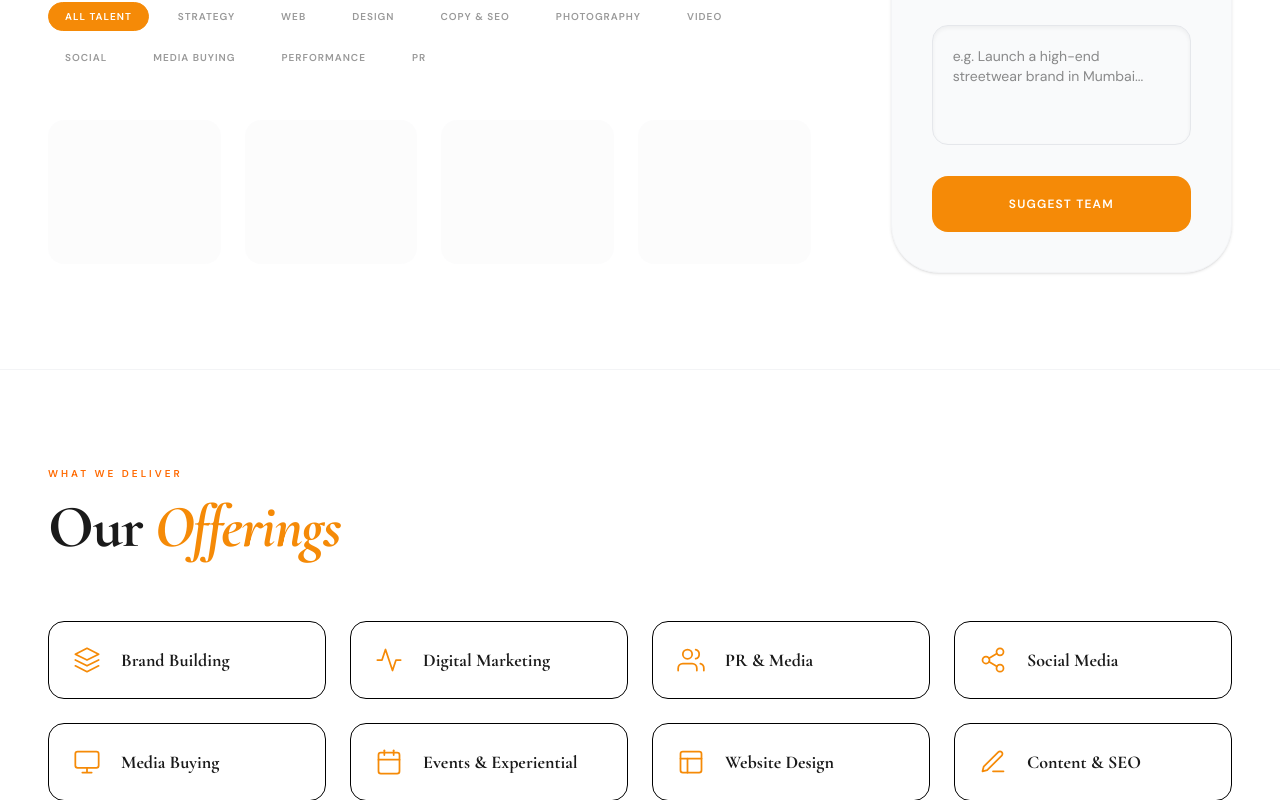
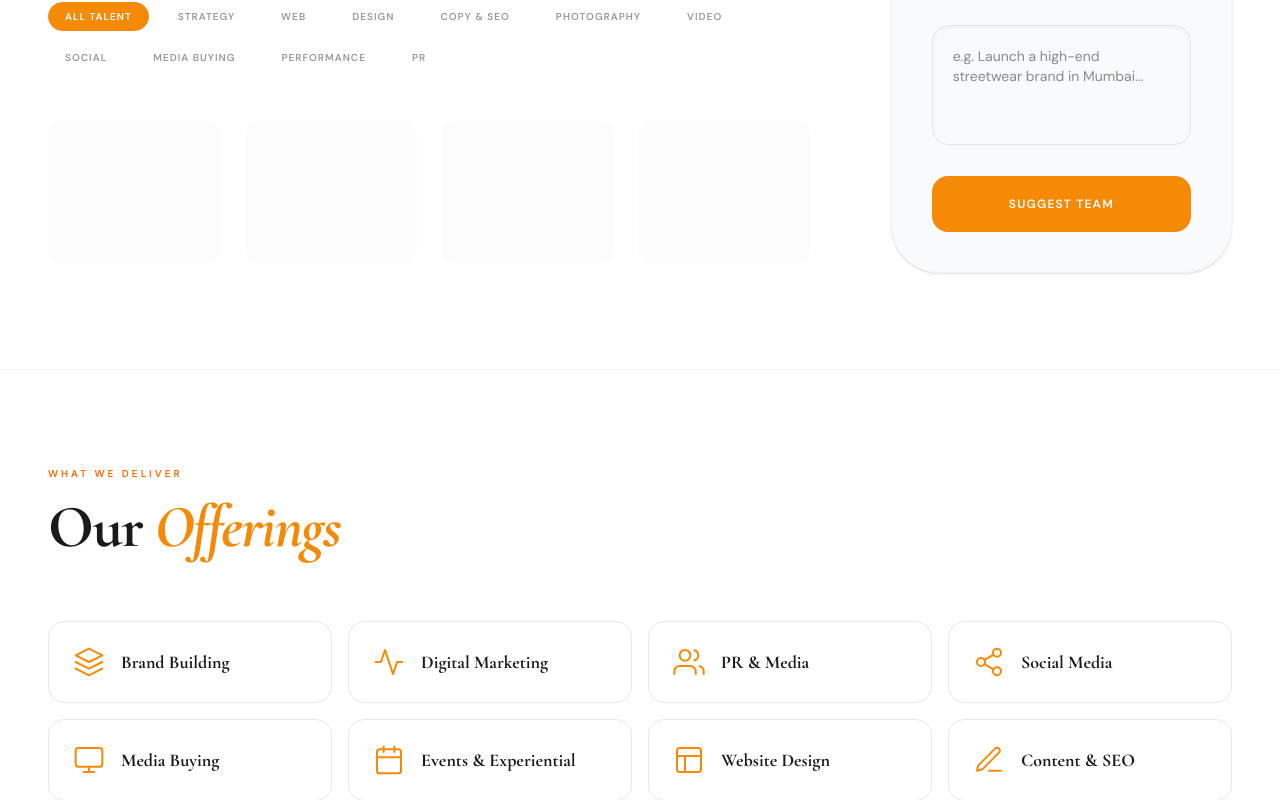
Before and after one commit to urlastbastian/bastian-site, a Next.js app: page / in a window 1280 px wide. Shown: the part 2000-2800 px from the top of the page. Built offline with nearby package versions, Linux system fonts and the light colour scheme.

Commit message:
Offerings hover cards, brands text fix

```diff
--- a/app/page.tsx
+++ b/app/page.tsx
@@ -212,7 +212,7 @@ export default function Home() {
         {/* BRANDS */}
         <section className="py-24 px-6 md:px-12 border-t border-b border-gray-100 bg-gray-50/30">
           <div className="max-w-7xl mx-auto">
-            <p className="text-[10px] font-bold uppercase tracking-[0.4em] text-orange-500 mb-12 text-center">Brands we&apos;ve scaled</p>
+            <p className="text-[10px] font-bold uppercase tracking-[0.4em] text-orange-500 mb-12 text-center">Brands we&apos;ve collaborated with</p>
             <div className="relative overflow-hidden">
               <div id="brands-grid" className="flex gap-8 overflow-x-auto pb-2 scrollbar-hide" style={{scrollbarWidth:'none'}}>
                 {[...Array(4)].map((_, i) => (
@@ -304,24 +304,33 @@ export default function Home() {
           <div className="max-w-7xl mx-auto">
             <p className="text-[10px] font-bold uppercase tracking-[0.3em] text-orange-500 mb-4">What We Deliver</p>
             <h2 className="serif text-6xl font-bold mb-16 tracking-tight">Our <em className="text-[#f58a07]">Offerings</em></h2>
-            <div className="grid md:grid-cols-2 lg:grid-cols-4 gap-6">
+            <div className="grid md:grid-cols-3 lg:grid-cols-4 gap-4">
               {[
-                { title: "Brand Building", svg: <svg viewBox="0 0 24 24" fill="none" stroke="currentColor" strokeWidth="1.5" strokeLinecap="round" strokeLinejoin="round"><path d="M12 2L2 7l10 5 10-5-10-5z"/><path d="M2 17l10 5 10-5"/><path d="M2 12l10 5 10-5"/></svg> },
-                { title: "Digital Marketing", svg: <svg viewBox="0 0 24 24" fill="none" stroke="currentColor" strokeWidth="1.5" strokeLinecap="round" strokeLinejoin="round"><path d="M22 12h-4l-3 9L9 3l-3 9H2"/></svg> },
-                { title: "PR & Media", svg: <svg viewBox="0 0 24 24" fill="none" stroke="currentColor" strokeWidth="1.5" strokeLinecap="round" strokeLinejoin="round"><path d="M17 21v-2a4 4 0 0 0-4-4H5a4 4 0 0 0-4 4v2"/><circle cx="9" cy="7" r="4"/><path d="M23 21v-2a4 4 0 0 0-3-3.87"/><path d="M16 3.13a4 4 0 0 1 0 7.75"/></svg> },
-                { title: "Social Media", svg: <svg viewBox="0 0 24 24" fill="none" stroke="currentColor" strokeWidth="1.5" strokeLinecap="round" strokeLinejoin="round"><circle cx="18" cy="5" r="3"/><circle cx="6" cy="12" r="3"/><circle cx="18" cy="19" r="3"/><line x1="8.59" y1="13.51" x2="15.42" y2="17.49"/><line x1="15.41" y1="6.51" x2="8.59" y2="10.49"/></svg> },
-                { title: "Media Buying", svg: <svg viewBox="0 0 24 24" fill="none" stroke="currentColor" strokeWidth="1.5" strokeLinecap="round" strokeLinejoin="round"><rect x="2" y="3" width="20" height="14" rx="2"/><path d="M8 21h8M12 17v4"/></svg> },
-                { title: "Events & Experiential", svg: <svg viewBox="0 0 24 24" fill="none" stroke="currentColor" strokeWidth="1.5" strokeLinecap="round" strokeLinejoin="round"><rect x="3" y="4" width="18" height="18" rx="2" ry="2"/><line x1="16" y1="2" x2="16" y2="6"/><line x1="8" y1="2" x2="8" y2="6"/><line x1="3" y1="10" x2="21" y2="10"/></svg> },
-                { title: "Website Design", svg: <svg viewBox="0 0 24 24" fill="none" stroke="currentColor" strokeWidth="1.5" strokeLinecap="round" strokeLinejoin="round"><rect x="3" y="3" width="18" height="18" rx="2"/><line x1="3" y1="9" x2="21" y2="9"/><line x1="9" y1="21" x2="9" y2="9"/></svg> },
-                { title: "Content & SEO", svg: <svg viewBox="0 0 24 24" fill="none" stroke="currentColor" strokeWidth="1.5" strokeLinecap="round" strokeLinejoin="round"><path d="M12 20h9"/><path d="M16.5 3.5a2.121 2.121 0 0 1 3 3L7 19l-4 1 1-4L16.5 3.5z"/></svg> },
-                { title: "Performance Ads", svg: <svg viewBox="0 0 24 24" fill="none" stroke="currentColor" strokeWidth="1.5" strokeLinecap="round" strokeLinejoin="round"><line x1="18" y1="20" x2="18" y2="10"/><line x1="12" y1="20" x2="12" y2="4"/><line x1="6" y1="20" x2="6" y2="14"/></svg> },
-                { title: "Influencer Marketing", svg: <svg viewBox="0 0 24 24" fill="none" stroke="currentColor" strokeWidth="1.5" strokeLinecap="round" strokeLinejoin="round"><path d="M20.84 4.61a5.5 5.5 0 0 0-7.78 0L12 5.67l-1.06-1.06a5.5 5.5 0 0 0-7.78 7.78l1.06 1.06L12 21.23l7.78-7.78 1.06-1.06a5.5 5.5 0 0 0 0-7.78z"/></svg> },
-                { title: "Photography & Film", svg: <svg viewBox="0 0 24 24" fill="none" stroke="currentColor" strokeWidth="1.5" strokeLinecap="round" strokeLinejoin="round"><path d="M23 7l-7 5 7 5V7z"/><rect x="1" y="5" width="15" height="14" rx="2" ry="2"/></svg> },
-                { title: "Creative Direction", svg: <svg viewBox="0 0 24 24" fill="none" stroke="currentColor" strokeWidth="1.5" strokeLinecap="round" strokeLinejoin="round"><circle cx="12" cy="12" r="10"/><path d="M12 8l4 4-4 4-4-4 4-4z"/></svg> },
+                { title: "Brand Building", desc: "From naming and identity to brand guidelines and tone of voice — we build brands that mean something.", svg: <svg viewBox="0 0 24 24" fill="none" stroke="currentColor" strokeWidth="1.5" strokeLinecap="round" strokeLinejoin="round"><path d="M12 2L2 7l10 5 10-5-10-5z"/><path d="M2 17l10 5 10-5"/><path d="M2 12l10 5 10-5"/></svg> },
+                { title: "Digital Marketing", desc: "Full-funnel digital strategy across search, social, and display — built to convert, not just impress.", svg: <svg viewBox="0 0 24 24" fill="none" stroke="currentColor" strokeWidth="1.5" strokeLinecap="round" strokeLinejoin="round"><path d="M22 12h-4l-3 9L9 3l-3 9H2"/></svg> },
+                { title: "PR & Media", desc: "Earned media, press coverage, and reputation management — we get your brand talked about.", svg: <svg viewBox="0 0 24 24" fill="none" stroke="currentColor" strokeWidth="1.5" strokeLinecap="round" strokeLinejoin="round"><path d="M17 21v-2a4 4 0 0 0-4-4H5a4 4 0 0 0-4 4v2"/><circle cx="9" cy="7" r="4"/><path d="M23 21v-2a4 4 0 0 0-3-3.87"/><path d="M16 3.13a4 4 0 0 1 0 7.75"/></svg> },
+                { title: "Social Media", desc: "Content strategy, creation, and community management — consistently on-brand, always engaging.", svg: <svg viewBox="0 0 24 24" fill="none" stroke="currentColor" strokeWidth="1.5" strokeLinecap="round" strokeLinejoin="round"><circle cx="18" cy="5" r="3"/><circle cx="6" cy="12" r="3"/><circle cx="18" cy="19" r="3"/><line x1="8.59" y1="13.51" x2="15.42" y2="17.49"/><line x1="15.41" y1="6.51" x2="8.59" y2="10.49"/></svg> },
+                { title: "Media Buying", desc: "Strategic placement across print, digital, OOH and broadcast — maximum reach, minimum waste.", svg: <svg viewBox="0 0 24 24" fill="none" stroke="currentColor" strokeWidth="1.5" strokeLinecap="round" strokeLinejoin="round"><rect x="2" y="3" width="20" height="14" rx="2"/><path d="M8 21h8M12 17v4"/></svg> },
+                { title: "Events & Experiential", desc: "Brand activations, product launches, and live experiences that people remember and share.", svg: <svg viewBox="0 0 24 24" fill="none" stroke="currentColor" strokeWidth="1.5" strokeLinecap="round" strokeLinejoin="round"><rect x="3" y="4" width="18" height="18" rx="2" ry="2"/><line x1="16" y1="2" x2="16" y2="6"/><line x1="8" y1="2" x2="8" y2="6"/><line x1="3" y1="10" x2="21" y2="10"/></svg> },
+                { title: "Website Design", desc: "Fast, beautiful, conversion-optimised websites — designed to impress and built to perform.", svg: <svg viewBox="0 0 24 24" fill="none" stroke="currentColor" strokeWidth="1.5" strokeLinecap="round" strokeLinejoin="round"><rect x="3" y="3" width="18" height="18" rx="2"/><line x1="3" y1="9" x2="21" y2="9"/><line x1="9" y1="21" x2="9" y2="9"/></svg> },
+                { title: "Content & SEO", desc: "Blog posts, long-form content, and SEO strategy that builds authority and drives organic growth.", svg: <svg viewBox="0 0 24 24" fill="none" stroke="currentColor" strokeWidth="1.5" strokeLinecap="round" strokeLinejoin="round"><path d="M12 20h9"/><path d="M16.5 3.5a2.121 2.121 0 0 1 3 3L7 19l-4 1 1-4L16.5 3.5z"/></svg> },
+                { title: "Performance Ads", desc: "Data-driven paid campaigns on Meta, Google, and beyond — optimised for ROAS, not just reach.", svg: <svg viewBox="0 0 24 24" fill="none" stroke="currentColor" strokeWidth="1.5" strokeLinecap="round" strokeLinejoin="round"><line x1="18" y1="20" x2="18" y2="10"/><line x1="12" y1="20" x2="12" y2="4"/><line x1="6" y1="20" x2="6" y2="14"/></svg> },
+                { title: "Influencer Marketing", desc: "Curated creator partnerships that feel authentic — from micro-influencers to celebrity collaborations.", svg: <svg viewBox="0 0 24 24" fill="none" stroke="currentColor" strokeWidth="1.5" strokeLinecap="round" strokeLinejoin="round"><path d="M20.84 4.61a5.5 5.5 0 0 0-7.78 0L12 5.67l-1.06-1.06a5.5 5.5 0 0 0-7.78 7.78l1.06 1.06L12 21.23l7.78-7.78 1.06-1.06a5.5 5.5 0 0 0 0-7.78z"/></svg> },
+                { title: "Photography & Film", desc: "Campaign shoots, product photography, brand films, and reels — visual storytelling at its finest.", svg: <svg viewBox="0 0 24 24" fill="none" stroke="currentColor" strokeWidth="1.5" strokeLinecap="round" strokeLinejoin="round"><path d="M23 7l-7 5 7 5V7z"/><rect x="1" y="5" width="15" height="14" rx="2" ry="2"/></svg> },
+                { title: "Creative Direction", desc: "The overarching vision that ties it all together — consistent, compelling, and unmistakably yours.", svg: <svg viewBox="0 0 24 24" fill="none" stroke="currentColor" strokeWidth="1.5" strokeLinecap="round" strokeLinejoin="round"><circle cx="12" cy="12" r="10"/><path d="M12 8l4 4-4 4-4-4 4-4z"/></svg> },
               ].map((o) => (
-                <div key={o.title} className="border-[1.5px] border-black rounded-2xl p-6 flex items-center gap-5 hover:bg-black hover:text-white transition-all cursor-pointer group">
-                  <span className="w-7 h-7 flex-shrink-0 text-[#f58a07] transition-transform group-hover:scale-110">{o.svg}</span>
-                  <span className="serif text-lg font-bold">{o.title}</span>
+                <div key={o.title} className="group relative border-[1.5px] border-gray-200 rounded-2xl p-6 cursor-pointer overflow-hidden transition-all duration-300 hover:border-[#f58a07] hover:shadow-lg bg-white">
+                  {/* Default state — icon + title */}
+                  <div className="flex items-center gap-4 transition-all duration-300 group-hover:mb-4">
+                    <span className="w-8 h-8 flex-shrink-0 text-[#f58a07]">{o.svg}</span>
+                    <span className="serif text-lg font-bold">{o.title}</span>
+                  </div>
+                  {/* Expanded state — description, hidden by default */}
+                  <div className="max-h-0 overflow-hidden group-hover:max-h-40 transition-all duration-500 ease-in-out">
+                    <p className="text-xs text-gray-500 leading-relaxed">{o.desc}</p>
+                    {/* Case study link — hidden until ready */}
+                    {/* <a href="#work" className="inline-block mt-3 text-[10px] font-bold uppercase tracking-widest text-orange-500 hover:underline">View Case Study →</a> */}
+                  </div>
                 </div>
               ))}
             </div>
```
